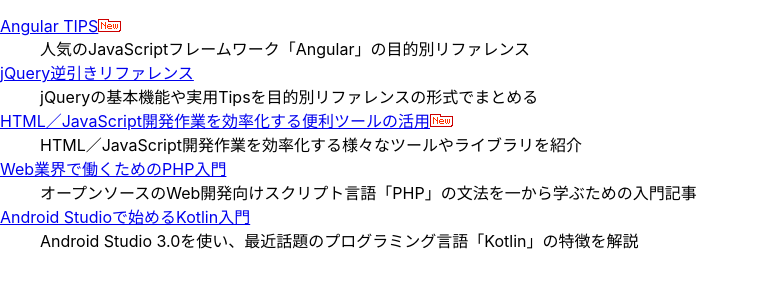
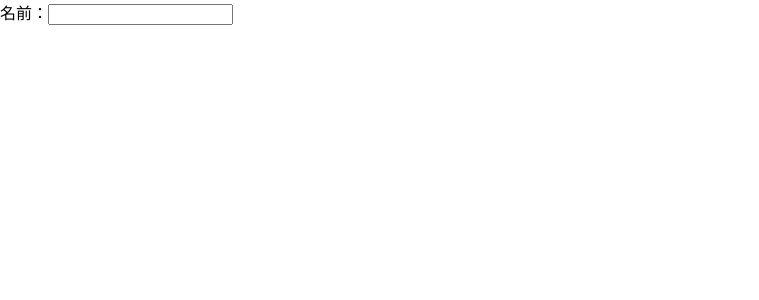
Before and after one commit to rasclass/react_practice, a React (Create React App) app: page / in a window 1280 px wide. Shown: the top 300 px of the page, without its empty margins (0-759 px from the left). Built offline with nearby package versions, Linux system fonts and the light colour scheme.

Commit message:
イベント処理1

```diff
--- /dev/null
+++ b/src/MyEvent.js
@@ -0,0 +1,16 @@
+import React, {Component} from 'react';
+
+export default class MyEvent extends Component{
+    show(e){
+        console.log(`${this.props.greet}, ${e.target.value}!!`);
+    }
+
+    render(){
+        return(
+            <form>
+                <label htmlFor="txtName">名前：</label>
+                <input id="txtName" type="text" onChange={this.show.bind(this)} />
+            </form>
+        )
+    }
+}
--- a/src/index.js
+++ b/src/index.js
@@ -2,45 +2,10 @@
 import ReactDOM from 'react-dom';
 import './index.css';
 import * as serviceWorker from './serviceWorker';
-import MyArticle from './MyArticle';
-
-const articles = [
-  {
-    url: 'https://www.atmarkit.co.jp/ait/series/9383/',
-    title: 'Angular TIPS',
-    description: '人気のJavaScriptフレームワーク「Angular」の目的別リファレンス',
-    isNew: true
-  },
-  {
-    url: 'https://www.buildinsider.net/web/jqueryref',
-    title: 'jQuery逆引きリファレンス',
-    description: 'jQueryの基本機能や実用Tipsを目的別リファレンスの形式でまとめる',
-    isNew: false
-  },
-  {
-    url: 'https://codezine.jp/article/corner/578',
-    title: 'HTML／JavaScript開発作業を効率化する便利ツールの活用',
-    description: 'HTML／JavaScript開発作業を効率化する様々なツールやライブラリを紹介',
-    isNew: true
-  },
-  {
-    url: 'https://www.atmarkit.co.jp/ait/series/1432/',
-    title: 'Web業界で働くためのPHP入門',
-    description: 'オープンソースのWeb開発向けスクリプト言語「PHP」の文法を一から学ぶための入門記事',
-    isNew: false
-  },
-  {
-    url: 'https://www.atmarkit.co.jp/ait/series/8323/',
-    title: 'Android Studioで始めるKotlin入門',
-    description: 'Android Studio 3.0を使い、最近話題のプログラミング言語「Kotlin」の特徴を解説',
-    isNew: false
-  },
-];
+import MyEvent from './MyEvent'
 
 ReactDOM.render(
-  <dl>
-    {articles.map((article) => <MyArticle {...article} key={article.url}/>)}
-  </dl>,
+  <MyEvent greet="Hello" />,
   document.getElementById('root')
 );
 
```
